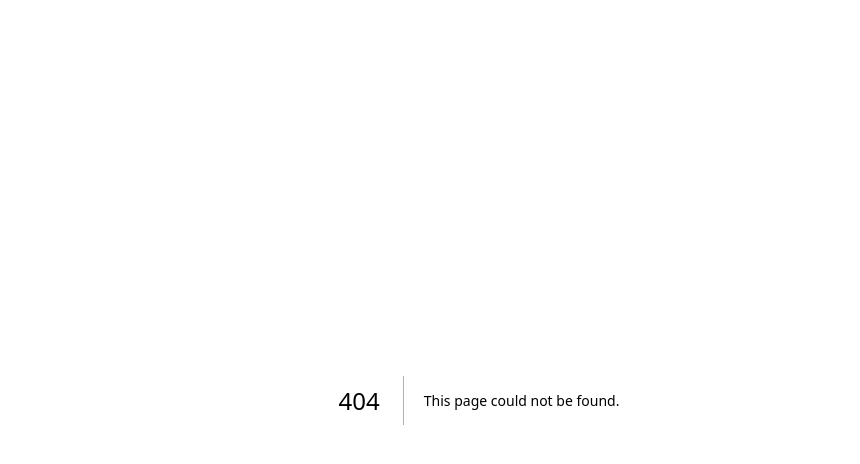
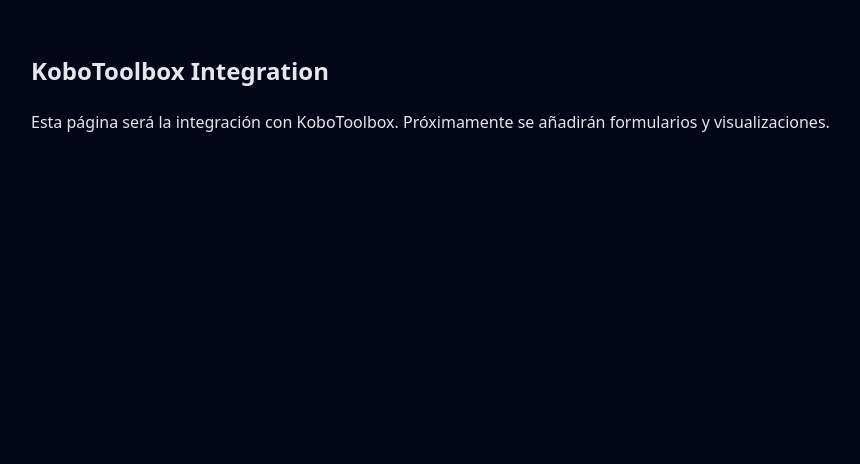
Before and after one commit to alanavenarias-code/altiora-site, a Next.js app: page /kobotoolbox in a window 1280 px wide. Before the commit this address had no page. Shown: the top 464 px of the page, without its empty margins (161-1021 px from the left). Built offline with nearby package versions, Linux system fonts and the light colour scheme.

Commit message:
Create page.tsx

```diff
--- /dev/null
+++ b/app/kobotoolbox/page.tsx
@@ -0,0 +1,8 @@
+export default function KobotoolboxPage() {
+    return (
+        <section style={{ maxWidth: "960px", margin: "0 auto", padding: "2rem" }}>
+            <h1>KoboToolbox Integration</h1>
+            <p>Esta página será la integración con KoboToolbox. Próximamente se añadirán formularios y visualizaciones.</p>
+        </section>
+    );
+}
```
